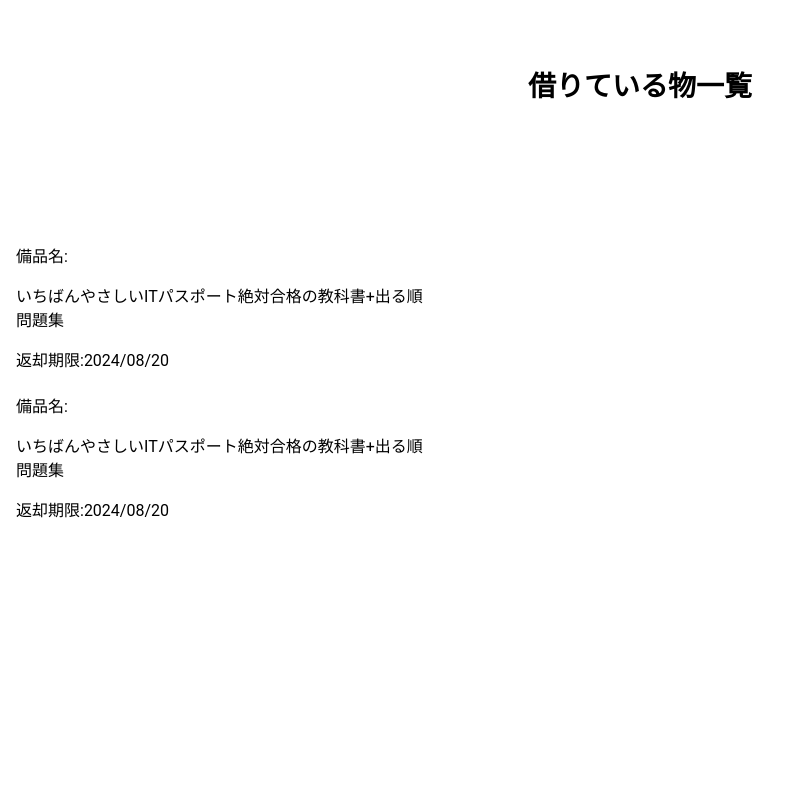
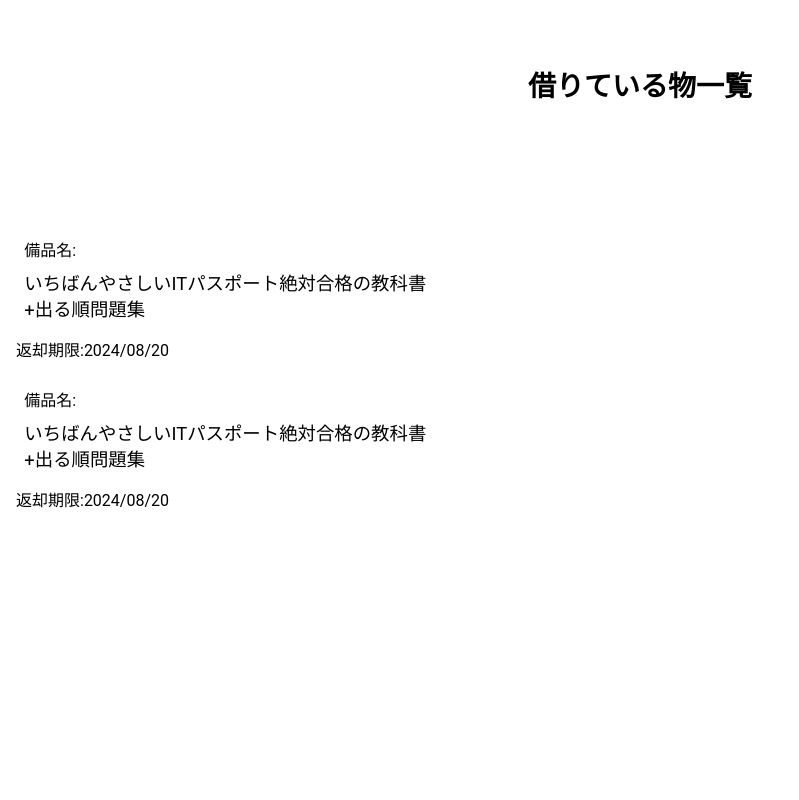
Before and after one commit to takumiTakahata/equipment_management_system, a React (Create React App) app in the folder app/: page /user_top in a window 1280 px wide. Shown: the top 800 px of the page, without its empty margins (0-799 px from the left). Built offline with nearby package versions, Linux system fonts and the light colour scheme.

Commit message:
list内のcss記述

```diff
--- a/app/src/components/return_request.css
+++ b/app/src/components/return_request.css
@@ -6,6 +6,17 @@
 .return_request {
   text-align: center;
   font-family: "Roboto", sans-serif;
+}
+.button {
+  margin: 4% auto;
+}
+.product_name {
+  margin: 0 0 2% 2%;
+}
+.name {
+  margin: 0 0 0 2%;
+  font-size: 1.15rem;
+  width: 100%;
 }
 .MuiButton-root.request_button {
   margin-left: 9%;
```
